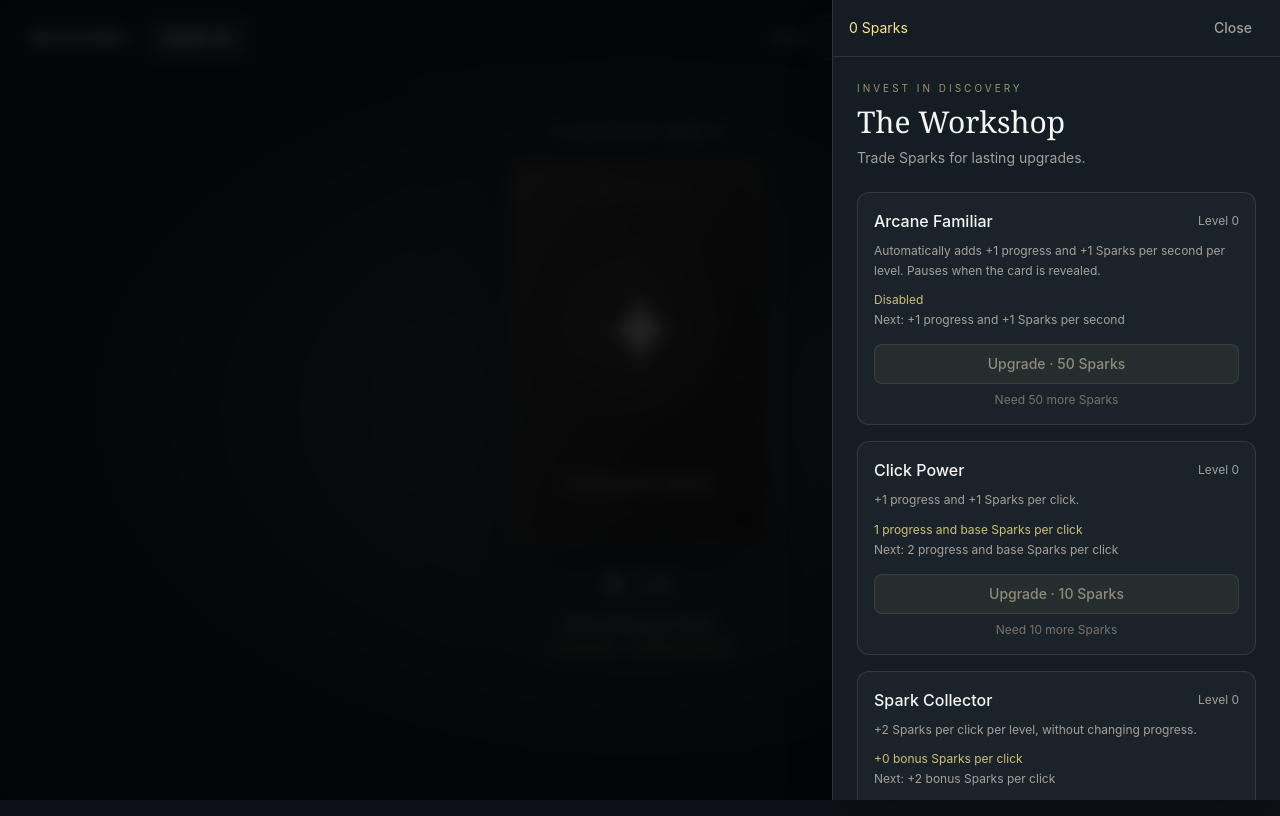
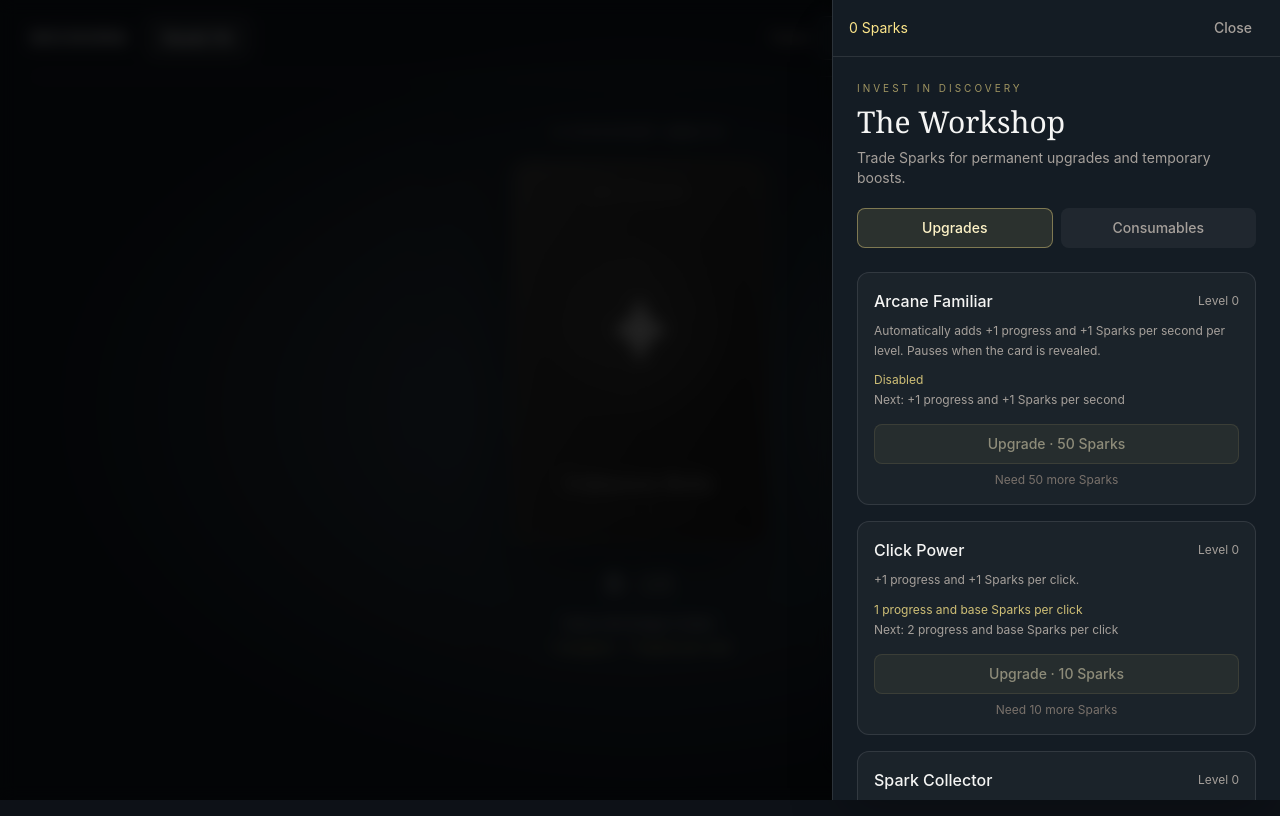
Before and after one commit to holyhell24/Deckora, a React (Vite) app: page / in a window 1280 px wide. Both pictures are taken after a click on the button "Shop". Built offline with nearby package versions, Linux system fonts and the light colour scheme.

Commit message:
Added consumables in shop

```diff
--- /dev/null
+++ b/src/components/consumables.tsx
@@ -0,0 +1,75 @@
+import { CONSUMABLES, getConsumableCost } from '../constants/consumables'
+import { CURRENCY_NAME } from '../constants/clicker'
+import type {
+  ActiveBoosts,
+  ConsumableId,
+  ConsumablePurchases,
+} from '../types/consumable'
+import { Button } from './ui/button'
+
+type Props = {
+  balance: number
+  boosts: ActiveBoosts
+  purchases: ConsumablePurchases
+  revealed: boolean
+  onBuy: (id: ConsumableId) => void
+}
+export function Consumables({
+  balance,
+  boosts,
+  purchases,
+  revealed,
+  onBuy,
+}: Props) {
+  return (
+    <div className="space-y-4">
+      <p className="text-xs leading-relaxed text-stone-400">
+        Activates immediately. Tonics stack duration, carry across cards, and
+        pause while a card is revealed. Arcane Familiar does not use or benefit
+        from tonics.
+      </p>
+      {CONSUMABLES.map((item) => {
+        const cost = getConsumableCost(item.cost, purchases[item.id])
+        const nextCost = getConsumableCost(item.cost, purchases[item.id] + 1)
+        const remaining =
+          item.id === 'spark-tonic'
+            ? boosts.sparkClicks
+            : item.id === 'focus-tonic'
+              ? boosts.focusClicks
+              : 0
+        return (
+          <div
+            key={item.id}
+            className="rounded-xl border border-white/10 bg-white/3 p-4"
+          >
+            <h3 className="font-medium">{item.name}</h3>
+            <p className="mt-2 text-xs leading-relaxed text-stone-400">
+              {item.description.replace('Sparks', CURRENCY_NAME)}
+            </p>
+            {remaining > 0 && (
+              <p className="mt-3 text-xs text-amber-200">
+                Active: {remaining} clicks remaining
+              </p>
+            )}
+            <Button
+              className="mt-4 w-full cursor-pointer border border-amber-200/20 bg-amber-200/10 text-amber-100 hover:bg-amber-200/20"
+              disabled={
+                !Number.isSafeInteger(cost) ||
+                balance < cost ||
+                (item.id === 'reveal-dust' && revealed)
+              }
+              onClick={() => onBuy(item.id)}
+            >
+              Buy & use · {cost.toLocaleString()} {CURRENCY_NAME}
+            </Button>
+            <p className="mt-2 min-h-4 text-center text-xs text-stone-500">
+              {balance < cost
+                ? `Need ${(cost - balance).toLocaleString()} more ${CURRENCY_NAME}`
+                : '\u00a0'}
+            </p>
+          </div>
+        )
+      })}
+    </div>
+  )
+}
--- a/src/components/shop.tsx
+++ b/src/components/shop.tsx
@@ -10,6 +10,12 @@ import { CARDS } from '../constants/cards'
 import type { CollectionCounts } from '../types/collection'
 import type { UpgradeId, UpgradeLevels } from '../types/upgrade'
 import { Button } from './ui/button'
+import { Consumables } from './consumables'
+import type {
+  ActiveBoosts,
+  ConsumableId,
+  ConsumablePurchases,
+} from '../types/consumable'
 
 type ShopProps = {
   balance: number
@@ -17,6 +23,10 @@ type ShopProps = {
   onBuy: (id: UpgradeId, cardId?: string) => void
   collection: CollectionCounts
   message: string
+  boosts: ActiveBoosts
+  consumablePurchases: ConsumablePurchases
+  revealed: boolean
+  onBuyConsumable: (id: ConsumableId) => void
 }
 
 export function Shop({
@@ -25,7 +35,12 @@ export function Shop({
   onBuy,
   message,
   collection,
+  boosts,
+  consumablePurchases,
+  revealed,
+  onBuyConsumable,
 }: ShopProps) {
+  const [section, setSection] = useState<'upgrades' | 'consumables'>('upgrades')
   const [selectedCards, setSelectedCards] = useState<
     Partial<Record<UpgradeId, string>>
   >({})
@@ -41,9 +56,30 @@ export function Shop({
         The Workshop
       </h2>
       <p className="mt-2 text-sm text-stone-400">
-        Trade {CURRENCY_NAME} for lasting upgrades.
+        Trade {CURRENCY_NAME} for permanent upgrades and temporary boosts.
       </p>
-      <div className="mt-6 space-y-4">
+      <div className="my-5 grid grid-cols-2 gap-2" aria-label="Shop sections">
+        {(['upgrades', 'consumables'] as const).map((tab) => (
+          <Button
+            key={tab}
+            aria-pressed={section === tab}
+            onClick={() => setSection(tab)}
+            className={`cursor-pointer capitalize ${section === tab ? 'border border-amber-200/40 bg-amber-200/10 text-amber-100' : 'bg-white/5 text-stone-400 hover:bg-white/10'}`}
+          >
+            {tab}
+          </Button>
+        ))}
+      </div>
+      {section === 'consumables' && (
+        <Consumables
+          balance={balance}
+          boosts={boosts}
+          purchases={consumablePurchases}
+          revealed={revealed}
+          onBuy={onBuyConsumable}
+        />
+      )}
+      <div hidden={section !== 'upgrades'} className="mt-6 space-y-4">
         {UPGRADES.map((upgrade) => {
           const level = levels[upgrade.id]
           const cost = getUpgradeCost(upgrade.baseCost, level)
@@ -133,11 +169,11 @@ export function Shop({
                   Discover a {rarity} card to upgrade.
                 </p>
               )}
-              {!affordable && !maxed && (
-                <p className="mt-2 text-center text-xs text-stone-500">
-                  Need {(cost - balance).toLocaleString()} more {CURRENCY_NAME}
-                </p>
-              )}
+              <p className="mt-2 min-h-4 text-center text-xs text-stone-500">
+                {!affordable && !maxed
+                  ? `Need ${(cost - balance).toLocaleString()} more ${CURRENCY_NAME}`
+                  : '\u00a0'}
+              </p>
             </div>
           )
         })}
--- /dev/null
+++ b/src/constants/consumables.ts
@@ -0,0 +1,27 @@
+export const BOOST_CLICKS = 50
+export const CONSUMABLE_PRICE_GROWTH = 1.5
+export const getConsumableCost = (baseCost: number, purchases: number) =>
+  Math.ceil(baseCost * CONSUMABLE_PRICE_GROWTH ** purchases)
+export const CONSUMABLES = [
+  {
+    id: 'spark-tonic',
+    name: 'Spark Tonic',
+    cost: 40,
+    description:
+      'Double Sparks for your next 50 manual clicks. Includes critical rewards.',
+  },
+  {
+    id: 'focus-tonic',
+    name: 'Focus Tonic',
+    cost: 60,
+    description:
+      'Double progress for your next 50 manual clicks. Combines with critical clicks.',
+  },
+  {
+    id: 'reveal-dust',
+    name: 'Reveal Dust',
+    cost: 80,
+    description:
+      'Instantly adds 25% of the current card target as progress. Cannot be used on a revealed card.',
+  },
+] as const
--- a/src/routes/home.tsx
+++ b/src/routes/home.tsx
@@ -21,6 +21,12 @@ import { RARITY_WEIGHTS } from '../constants/rarities'
 import { EXCHANGE_CARD_COUNT, NEXT_RARITY } from '../constants/exchange'
 import type { Rarity } from '../types/card'
 import { loadGame, saveGame } from '../utils/game-storage'
+import {
+  BOOST_CLICKS,
+  CONSUMABLES,
+  getConsumableCost,
+} from '../constants/consumables'
+import type { ConsumableId } from '../types/consumable'
 
 const randomCard = () => {
   const rarities = Object.entries(RARITY_WEIGHTS)
@@ -60,6 +66,12 @@ export function HomePage() {
     shopMessage: '',
     collection: restoredGame?.collection ?? ({} as CollectionCounts),
     exchangeMessage: '',
+    boosts: restoredGame?.boosts ?? { sparkClicks: 0, focusClicks: 0 },
+    consumablePurchases: restoredGame?.consumablePurchases ?? {
+      'spark-tonic': 0,
+      'focus-tonic': 0,
+      'reveal-dust': 0,
+    },
   })
   const { currentCount, sparks, completedRounds, requiredClicks, levels } =
     progress
@@ -121,6 +133,8 @@ export function HomePage() {
       requiredClicks,
       levels,
       collection: progress.collection,
+      boosts: progress.boosts,
+      consumablePurchases: progress.consumablePurchases,
     })
     const notification = window.setTimeout(() => setStorageError(!saved), 0)
     return () => window.clearTimeout(notification)
@@ -132,6 +146,8 @@ export function HomePage() {
     requiredClicks,
     levels,
     progress.collection,
+    progress.boosts,
+    progress.consumablePurchases,
   ])
 
   useEffect(() => {
@@ -201,6 +217,55 @@ export function HomePage() {
     })
   }
 
+  function buyConsumable(id: ConsumableId) {
+    setProgress((previous) => {
+      const item = CONSUMABLES.find((item) => item.id === id)
+      if (!item) return previous
+      const cost = getConsumableCost(
+        item.cost,
+        previous.consumablePurchases[id],
+      )
+      if (!Number.isSafeInteger(cost) || previous.sparks < cost) return previous
+      if (
+        id === 'reveal-dust' &&
+        previous.currentCount >= previous.requiredClicks
+      )
+        return previous
+      const nextCount =
+        id === 'reveal-dust'
+          ? Math.min(
+              previous.requiredClicks,
+              previous.currentCount + Math.ceil(previous.requiredClicks * 0.25),
+            )
+          : previous.currentCount
+      return {
+        ...previous,
+        sparks: previous.sparks - cost,
+        consumablePurchases: {
+          ...previous.consumablePurchases,
+          [id]: previous.consumablePurchases[id] + 1,
+        },
+        currentCount: nextCount,
+        boosts: {
+          sparkClicks:
+            previous.boosts.sparkClicks +
+            (id === 'spark-tonic' ? BOOST_CLICKS : 0),
+          focusClicks:
+            previous.boosts.focusClicks +
+            (id === 'focus-tonic' ? BOOST_CLICKS : 0),
+        },
+        collection:
+          id === 'reveal-dust' && nextCount === previous.requiredClicks
+            ? {
+                ...previous.collection,
+                [card.id]: (previous.collection[card.id] ?? 0) + 1,
+              }
+            : previous.collection,
+        shopMessage: `${item.name} activated.`,
+      }
+    })
+  }
+
   function buyUpgrade(id: UpgradeId, cardId?: string) {
     setProgress((previous) => {
       const upgrade = UPGRADES.find((item) => item.id === id)!
@@ -254,16 +319,27 @@ export function HomePage() {
 
     const criticalRoll = Math.random()
     const critical = criticalRoll < getCriticalChance(levels.critical)
-    if (currentCount + (levels.power + 1) * (critical ? 2 : 1) < requiredClicks)
+    if (
+      currentCount +
+        (levels.power + 1) *
+          (critical ? 2 : 1) *
+          (progress.boosts.focusClicks > 0 ? 2 : 1) <
+      requiredClicks
+    )
       playSound(critical ? 'critical' : 'click')
     setProgress((previous) => {
       if (previous.currentCount >= previous.requiredClicks) return previous
       const multiplier =
         criticalRoll < getCriticalChance(previous.levels.critical) ? 2 : 1
       const earned =
-        (previous.levels.power + 1 + previous.levels.fortune * 2) * multiplier
+        (previous.levels.power + 1 + previous.levels.fortune * 2) *
+        multiplier *
+        (previous.boosts.sparkClicks > 0 ? 2 : 1)
       const nextCount = Math.min(
-        previous.currentCount + (previous.levels.power + 1) * multiplier,
+        previous.currentCount +
+          (previous.levels.power + 1) *
+            multiplier *
+            (previous.boosts.focusClicks > 0 ? 2 : 1),
         previous.requiredClicks,
       )
       return {
@@ -277,6 +353,10 @@ export function HomePage() {
               }
             : previous.collection,
         sparks: previous.sparks + earned,
+        boosts: {
+          sparkClicks: Math.max(0, previous.boosts.sparkClicks - 1),
+          focusClicks: Math.max(0, previous.boosts.focusClicks - 1),
+        },
         clickMessage:
           multiplier === 2 ? `Critical click! +${earned} ${CURRENCY_NAME}` : '',
       }
@@ -378,8 +458,21 @@ export function HomePage() {
             <p className="mt-2 text-center text-xs text-amber-200/60">
               {obtained
                 ? `Next card: ${getClickTarget(completedRounds + 1, levels.mastery)} progress`
-                : `+${levels.power + 1} progress · +${levels.power + 1 + levels.fortune * 2} ${CURRENCY_NAME} per click`}
+                : `+${(levels.power + 1) * (progress.boosts.focusClicks > 0 ? 2 : 1)} progress · +${(levels.power + 1 + levels.fortune * 2) * (progress.boosts.sparkClicks > 0 ? 2 : 1)} ${CURRENCY_NAME} per click`}
             </p>
+            {(progress.boosts.sparkClicks > 0 ||
+              progress.boosts.focusClicks > 0) && (
+              <>
+                <p className="mt-2 text-center text-xs text-amber-200">
+                  {progress.boosts.sparkClicks > 0 &&
+                    `2× Sparks: ${progress.boosts.sparkClicks} clicks left. `}
+                </p>
+                <p className="mt-2 text-center text-xs text-amber-200">
+                  {progress.boosts.focusClicks > 0 &&
+                    `2× progress: ${progress.boosts.focusClicks} clicks left.`}
+                </p>
+              </>
+            )}
             <p
               role="status"
               className="mt-2 min-h-4 text-center text-xs text-amber-200"
@@ -432,6 +525,10 @@ export function HomePage() {
             </Button>
           </div>
           <Shop
+            consumablePurchases={progress.consumablePurchases}
+            boosts={progress.boosts}
+            revealed={obtained}
+            onBuyConsumable={buyConsumable}
             collection={progress.collection}
             balance={sparks}
             levels={levels}
--- /dev/null
+++ b/src/types/consumable.ts
@@ -0,0 +1,3 @@
+export type ConsumableId = 'spark-tonic' | 'focus-tonic' | 'reveal-dust'
+export type ActiveBoosts = { sparkClicks: number; focusClicks: number }
+export type ConsumablePurchases = Record<ConsumableId, number>
--- a/src/types/save.ts
+++ b/src/types/save.ts
@@ -1,5 +1,6 @@
 import type { CollectionCounts } from './collection'
 import type { UpgradeLevels } from './upgrade'
+import type { ActiveBoosts, ConsumablePurchases } from './consumable'
 
 export type SavedGame = {
   version: 1
@@ -10,4 +11,6 @@ export type SavedGame = {
   requiredClicks: number
   levels: UpgradeLevels
   collection: CollectionCounts
+  boosts: ActiveBoosts
+  consumablePurchases: ConsumablePurchases
 }
--- a/src/utils/game-storage.ts
+++ b/src/utils/game-storage.ts
@@ -30,6 +30,21 @@ export function parseSavedGame(
       return null
     if (save.levels.critical > 10) return null
     if (
+      save.consumablePurchases !== undefined &&
+      (!save.consumablePurchases ||
+        !['spark-tonic', 'focus-tonic', 'reveal-dust'].every((id) =>
+          isCount(save.consumablePurchases[id]),
+        ))
+    )
+      return null
+    if (
+      save.boosts !== undefined &&
+      (!save.boosts ||
+        !isCount(save.boosts.sparkClicks) ||
+        !isCount(save.boosts.focusClicks))
+    )
+      return null
+    if (
       !save.collection ||
       typeof save.collection !== 'object' ||
       Array.isArray(save.collection)
@@ -56,6 +71,15 @@ export function parseSavedGame(
         auto: save.levels.auto,
       },
       collection: { ...save.collection },
+      consumablePurchases: {
+        'spark-tonic': save.consumablePurchases?.['spark-tonic'] ?? 0,
+        'focus-tonic': save.consumablePurchases?.['focus-tonic'] ?? 0,
+        'reveal-dust': save.consumablePurchases?.['reveal-dust'] ?? 0,
+      },
+      boosts: {
+        sparkClicks: save.boosts?.sparkClicks ?? 0,
+        focusClicks: save.boosts?.focusClicks ?? 0,
+      },
     }
   } catch {
     return null
```
